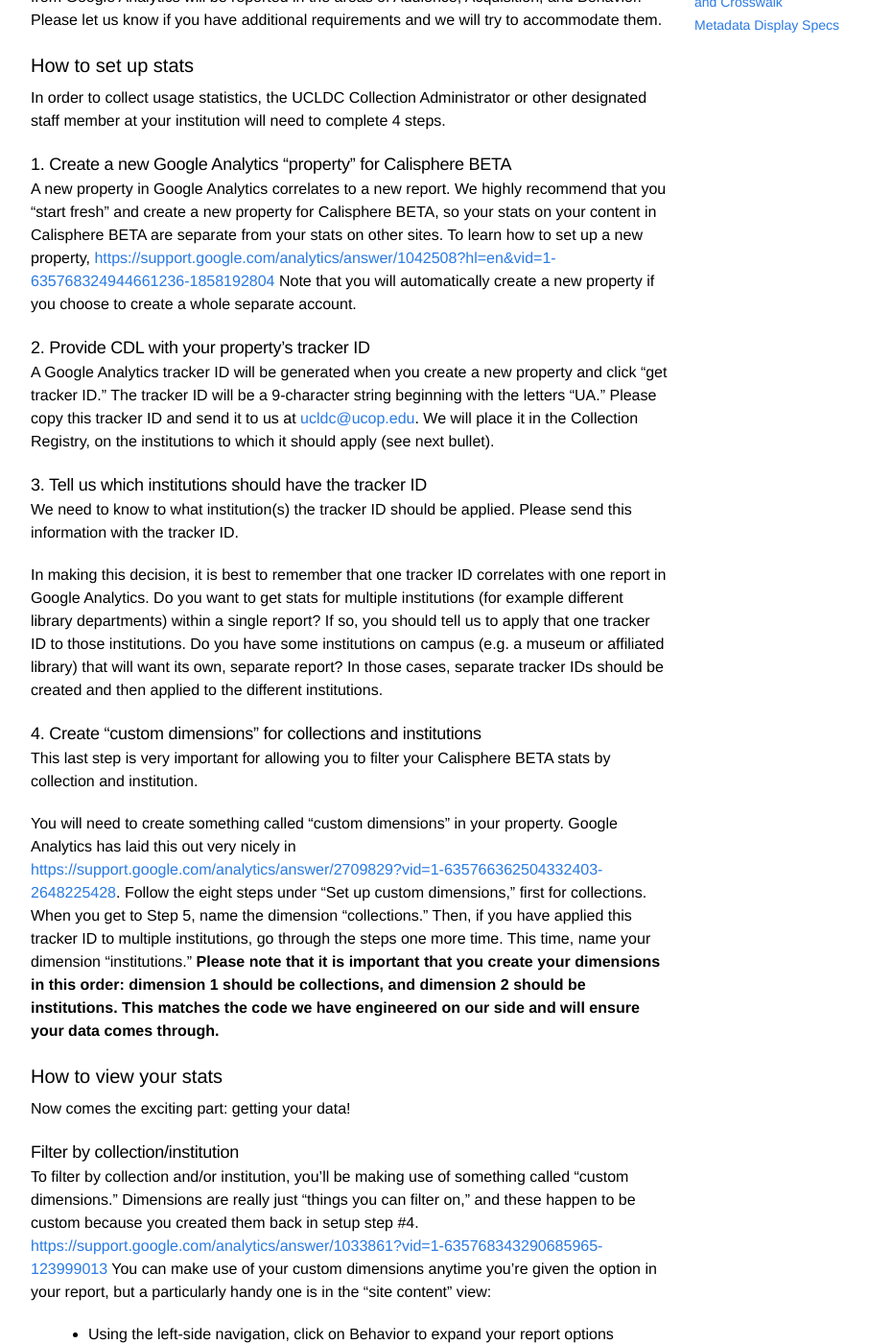
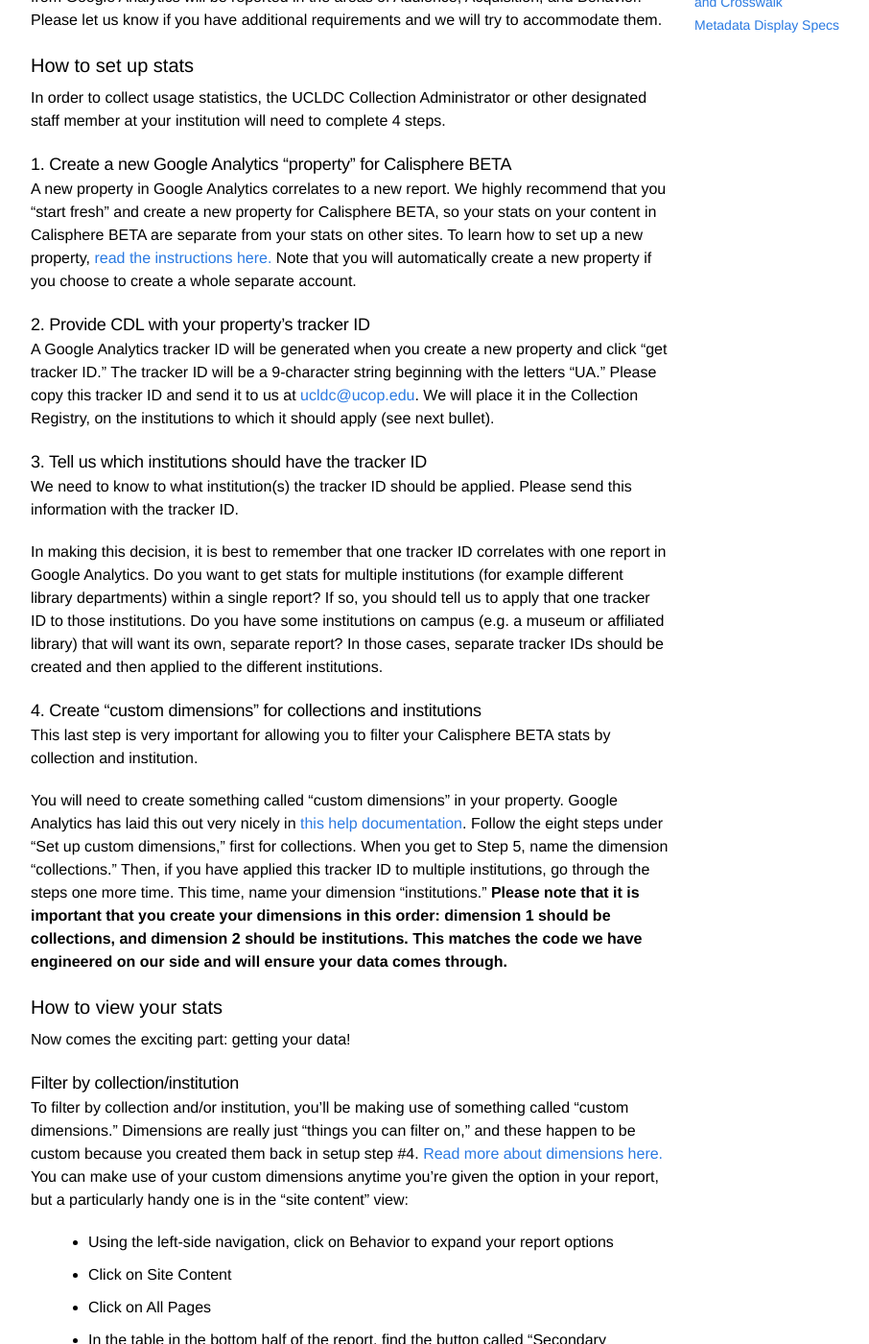
Before and after one commit to ucldc/ucldc-docs, a Jekyll site: the page built from docs/registry/stats.md, in a window 1280 px wide and 1400 px high, scrolled down 531 px. Shown: the whole window at 96% size, without its empty margins (158-1064 px from the left). Built offline with Jekyll 4.4.1, drawn with Linux system fonts in a browser that asks for light colours; nearby versions of some CDN libraries.

Commit message:
Update stats.md
link fixes

```diff
--- a/docs/registry/stats.md
+++ b/docs/registry/stats.md
@@ -19,7 +19,7 @@
 In order to collect usage statistics, the UCLDC Collection Administrator or other designated staff member at your institution will need to complete 4 steps.
 
 ###1. Create a new Google Analytics "property" for Calisphere BETA
-A new property in Google Analytics correlates to a new report. We highly recommend that you "start fresh" and create a new property for Calisphere BETA, so your stats on your content in Calisphere BETA are separate from your stats on other sites. To learn how to set up a new property, [https://support.google.com/analytics/answer/1042508?hl=en&vid=1-635768324944661236-1858192804](read the instructions here.) Note that you will automatically create a new property if you choose to create a whole separate account.
+A new property in Google Analytics correlates to a new report. We highly recommend that you "start fresh" and create a new property for Calisphere BETA, so your stats on your content in Calisphere BETA are separate from your stats on other sites. To learn how to set up a new property, [read the instructions here.](https://support.google.com/analytics/answer/1042508?hl=en&vid=1-635768324944661236-1858192804) Note that you will automatically create a new property if you choose to create a whole separate account.
 
 ###2. Provide CDL with your property's tracker ID
 A Google Analytics tracker ID will be generated when you create a new property and click "get tracker ID." The tracker ID will be a 9-character string beginning with the letters "UA." Please copy this tracker ID and send it to us at [ucldc@ucop.edu](ucldc@ucop.edu). We will place it in the Collection Registry, on the institutions to which it should apply (see next bullet).
@@ -32,13 +32,13 @@
 ###4. Create "custom dimensions" for collections and institutions
 This last step is very important for allowing you to filter your Calisphere BETA stats by collection and institution.
 
-You will need to create something called "custom dimensions" in your property. Google Analytics has laid this out very nicely in [https://support.google.com/analytics/answer/2709829?vid=1-635766362504332403-2648225428](this help documentation). Follow the eight steps under "Set up custom dimensions," first for collections. When you get to Step 5, name the dimension "collections." Then, if you have applied this tracker ID to multiple institutions, go through the steps one more time. This time, name your dimension "institutions." **Please note that it is important that you create your dimensions in this order: dimension 1 should be collections, and dimension 2 should be institutions. This matches the code we have engineered on our side and will ensure your data comes through.**
+You will need to create something called "custom dimensions" in your property. Google Analytics has laid this out very nicely in [this help documentation](https://support.google.com/analytics/answer/2709829?vid=1-635766362504332403-2648225428). Follow the eight steps under "Set up custom dimensions," first for collections. When you get to Step 5, name the dimension "collections." Then, if you have applied this tracker ID to multiple institutions, go through the steps one more time. This time, name your dimension "institutions." **Please note that it is important that you create your dimensions in this order: dimension 1 should be collections, and dimension 2 should be institutions. This matches the code we have engineered on our side and will ensure your data comes through.**
 
 ##How to view your stats
 Now comes the exciting part: getting your data!
 
 ###Filter by collection/institution
-To filter by collection and/or institution, you'll be making use of something called "custom dimensions." Dimensions are really just "things you can filter on," and these happen to be custom because you created them back in setup step #4. [https://support.google.com/analytics/answer/1033861?vid=1-635768343290685965-123999013](Read more about dimensions here.) You can make use of your custom dimensions anytime you're given the option in your report, but a particularly handy one is in the "site content" view:
+To filter by collection and/or institution, you'll be making use of something called "custom dimensions." Dimensions are really just "things you can filter on," and these happen to be custom because you created them back in setup step #4. [Read more about dimensions here.](https://support.google.com/analytics/answer/1033861?vid=1-635768343290685965-123999013) You can make use of your custom dimensions anytime you're given the option in your report, but a particularly handy one is in the "site content" view:
 
 - Using the left-side navigation, click on Behavior to expand your report options
 - Click on Site Content
```
